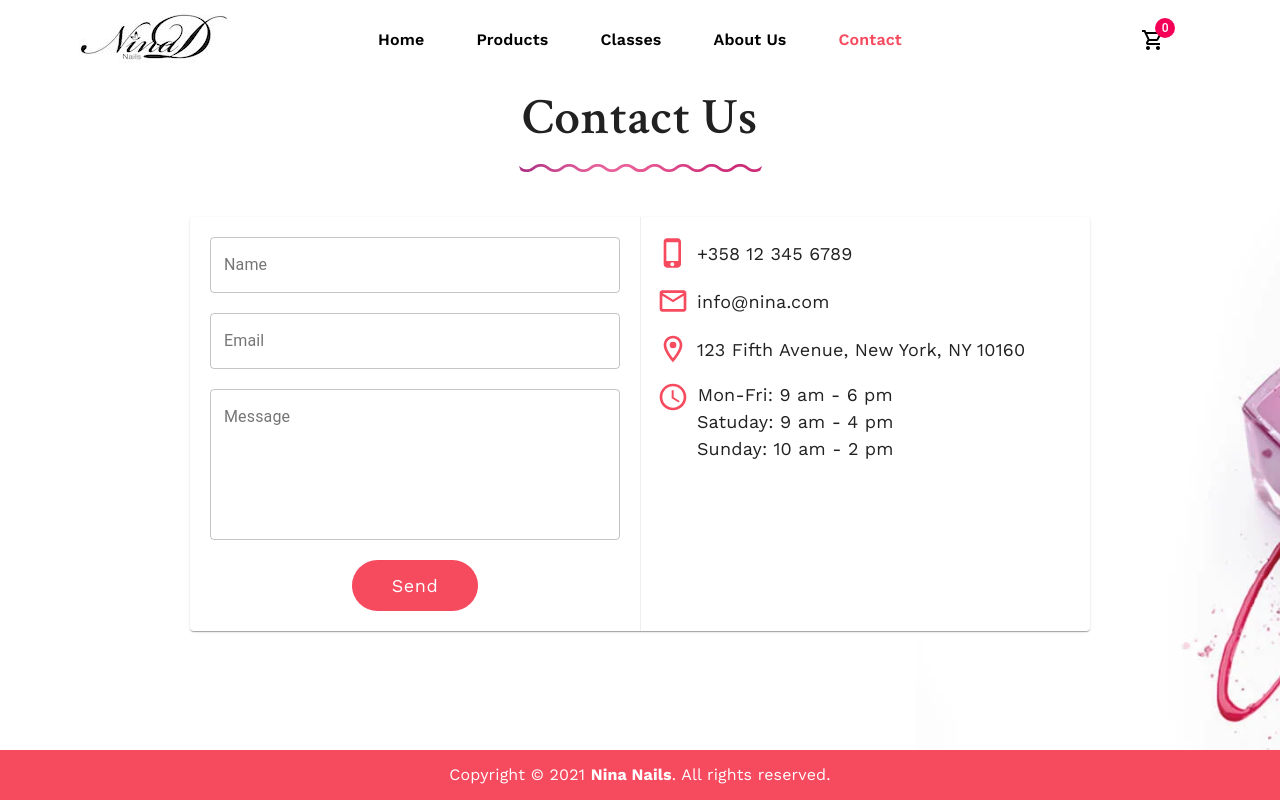
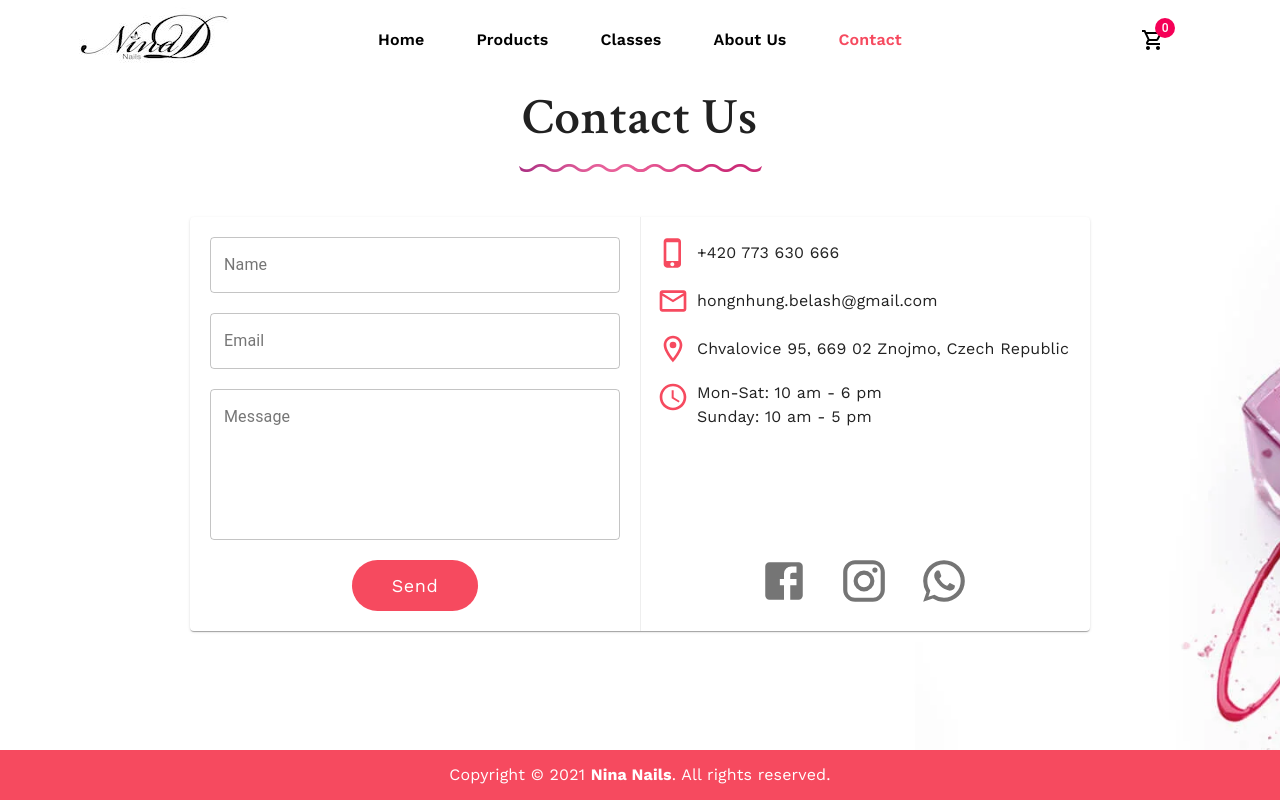
Before and after one commit to tranhuyviet/nina-nails-client, a React (Create React App) app: page /contact in a window 1280 px wide. Built offline with nearby package versions, Linux system fonts and the light colour scheme.

Commit message:
updated contact page

```diff
--- a/src/pages/ContactPage/ContactPage.js
+++ b/src/pages/ContactPage/ContactPage.js
@@ -1,4 +1,4 @@
-import { Grid, Paper, TextField, Typography } from '@material-ui/core';
+import { Grid, Paper, TextField, Tooltip, Typography } from '@material-ui/core';
 import React from 'react';
 import Button from '../../components/Button/Button';
 import Title from '../../components/Title/Title';
@@ -9,7 +9,12 @@ import EmailOutlinedIcon from '@material-ui/icons/EmailOutlined';
 import LocationOnOutlinedIcon from '@material-ui/icons/LocationOnOutlined';
 import QueryBuilderOutlinedIcon from '@material-ui/icons/QueryBuilderOutlined';
 
+import FacebookIcon from '@material-ui/icons/Facebook';
+import InstagramIcon from '@material-ui/icons/Instagram';
+import WhatsAppIcon from '@material-ui/icons/WhatsApp';
+
 import Zoom from 'react-reveal/Zoom';
+import Fade from 'react-reveal/Fade';
 
 const ContactPage = () => {
     const classes = useStyles();
@@ -27,35 +32,55 @@ const ContactPage = () => {
                                 <Button text="Send" />
                             </form>
                         </Grid>
-                        <Grid item sm={6} className={classes.infoContainer}>
+                        <Grid item sm={6} container className={classes.infoContainer}>
+                            <Grid item sm={12}>
                                 <Zoom bottom duration={1000}>
                                     <Grid item container alignItems="center" className={classes.infoGroup}>
                                         <PhoneIphoneIcon className={classes.icon} />
-                                    <Typography className={classes.text}>+358 12 345 6789</Typography>
+                                        <Typography className={classes.text}>+420 773 630 666</Typography>
                                     </Grid>
                                 </Zoom>
                                 <Zoom bottom delay={200} duration={1000}>
                                     <Grid item container alignItems="center" className={classes.infoGroup}>
                                         <EmailOutlinedIcon className={classes.icon} />
-                                    <Typography className={classes.text}>info@nina.com</Typography>
+                                        <Typography className={classes.text}>hongnhung.belash@gmail.com</Typography>
                                     </Grid>
                                 </Zoom>
                                 <Zoom bottom delay={400} duration={1000}>
                                     <Grid item container alignItems="center" className={classes.infoGroup}>
                                         <LocationOnOutlinedIcon className={classes.icon} />
-                                    <Typography className={classes.text}>123 Fifth Avenue, New York, NY 10160</Typography>
+                                        <Typography className={classes.text}>Chvalovice 95, 669 02 Znojmo, Czech Republic</Typography>
                                     </Grid>
                                 </Zoom>
                                 <Zoom bottom delay={600} duration={1000}>
                                     <Grid item container alignItems="flex-start" className={classes.infoGroup}>
                                         <QueryBuilderOutlinedIcon className={classes.icon} />
                                         <div>
-                                        <Typography className={classes.text}>Mon-Fri: 9 am - 6 pm</Typography>
-                                        <Typography className={classes.text}>Satuday: 9 am - 4 pm</Typography>
-                                        <Typography className={classes.text}>Sunday: 10 am - 2 pm</Typography>
+                                            <Typography className={classes.text}> Mon-Sat: 10 am - 6 pm</Typography>
+                                            <Typography className={classes.text}>Sunday: 10 am - 5 pm</Typography>
                                         </div>
                                     </Grid>
                                 </Zoom>
+                            </Grid>
+                            <Grid item sm={12} container alignItems="flex-end" justify="center">
+                                <Fade bottom delay={800}>
+                                    <Tooltip title="Facebook">
+                                        <a href="https://www.facebook.com/kikicoco" target="_blank" rel="noreferrer">
+                                            <FacebookIcon className={classes.socialIcon} />
+                                        </a>
+                                    </Tooltip>
+                                    <Tooltip title="Instagram" style={{ margin: '0 30px' }}>
+                                        <a href="https://instagram.com/hongnhungnails?igshid=16fa2l6m4849j" target="_blank" rel="noreferrer">
+                                            <InstagramIcon className={classes.socialIcon} />
+                                        </a>
+                                    </Tooltip>
+                                    <Tooltip title="WhatsApp">
+                                        <a href="https://api.whatsapp.com/send?phone=00420773630666" target="_blank" rel="noreferrer">
+                                            <WhatsAppIcon className={classes.socialIcon} />
+                                        </a>
+                                    </Tooltip>
+                                </Fade>
+                            </Grid>
                         </Grid>
                     </Grid>
                 </Paper>
--- a/src/pages/ContactPage/styles.js
+++ b/src/pages/ContactPage/styles.js
@@ -25,7 +25,8 @@ export const useStyles = makeStyles((theme) => ({
     },
     text: {
         fontFamily: 'Work Sans',
-        fontSize: 18,
+        fontSize: 16,
+        textAlign: 'left',
     },
     infoContainer: {
         padding: '20px 20px 20px 16px',
@@ -38,4 +39,13 @@ export const useStyles = makeStyles((theme) => ({
     formContainer: {
         padding: 20,
     },
+    socialIcon: {
+        fontSize: 50,
+        // color: theme.palette.primary.main,
+        color: theme.palette.grey[600],
+        transition: 'all 0.3s linear',
+        '&:hover': {
+            color: theme.palette.primary.main,
+        },
+    },
 }));
```
Also changed, not shown: src/images/whatsapp.svg (added), 1 other file (tests, documents, lock files or other folders). Lines whose indentation alone changed are shown as unchanged.
